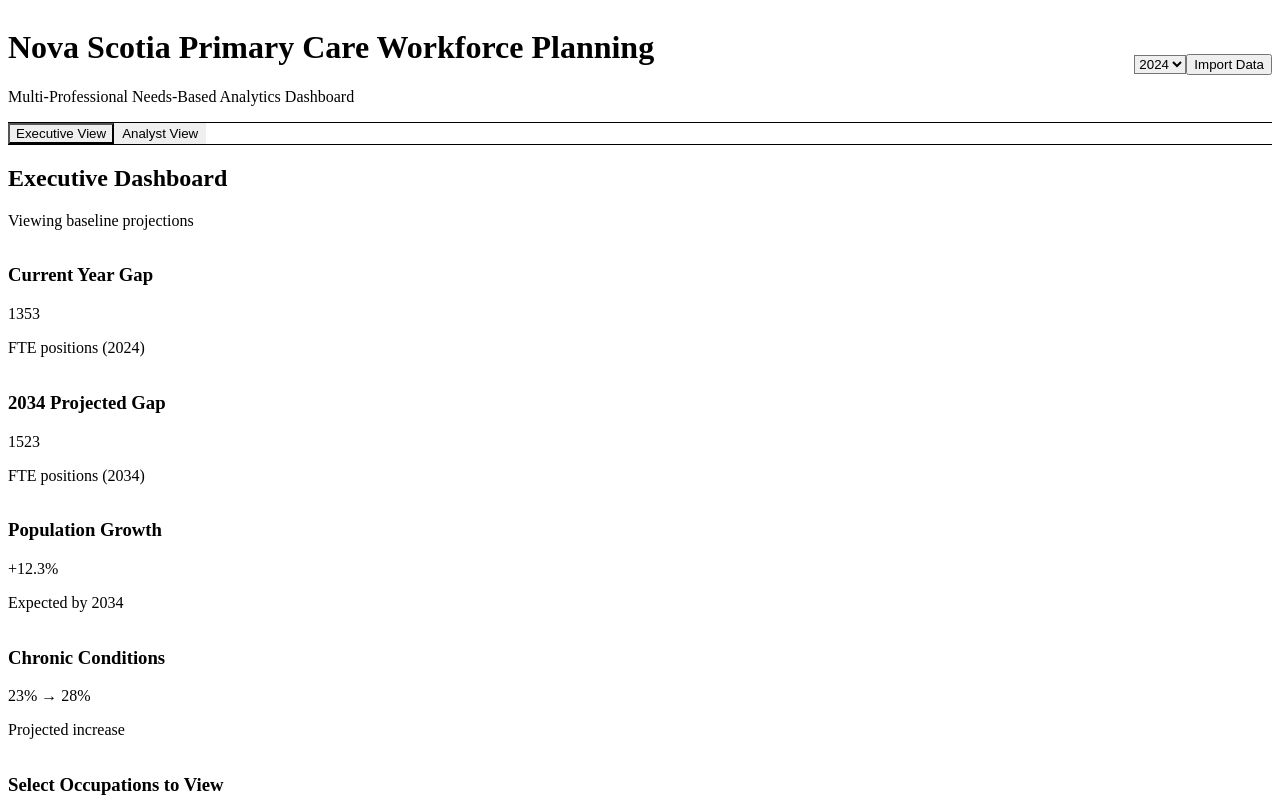
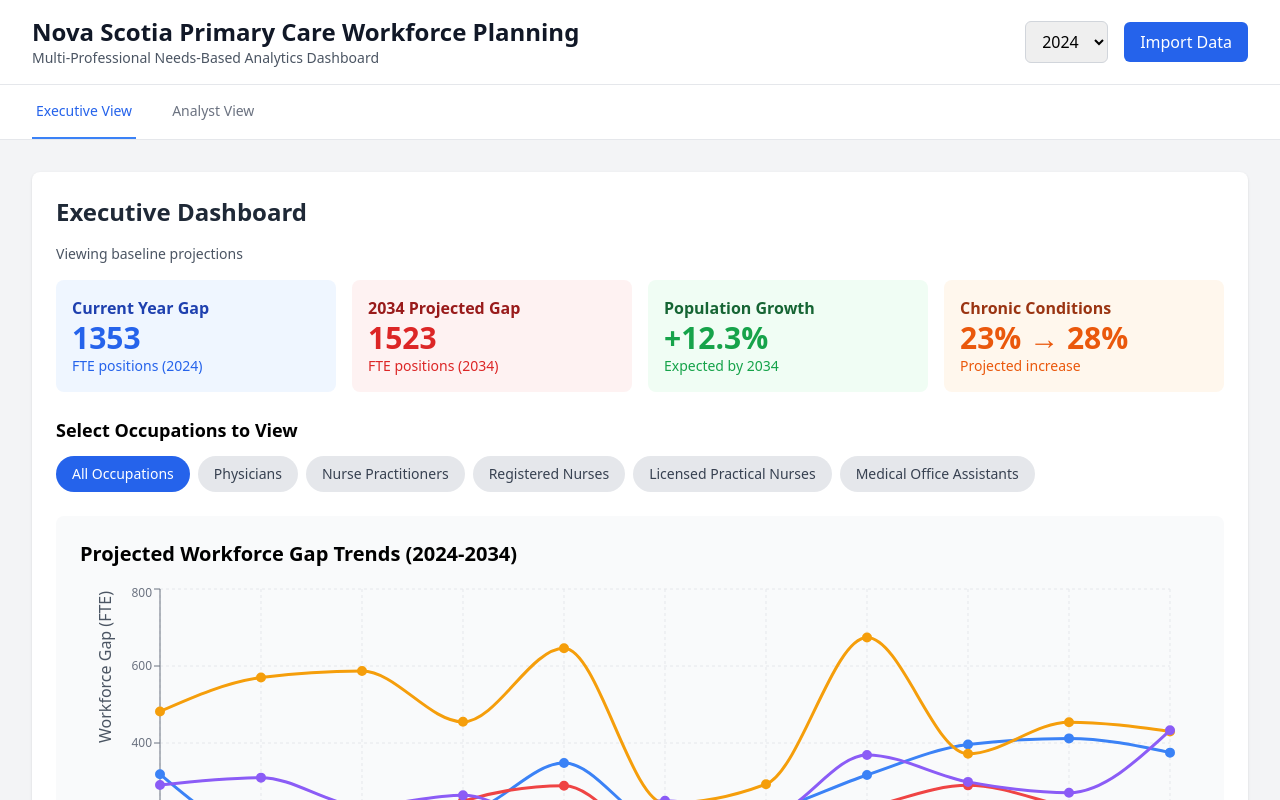
Before and after one commit to joshburslem/COMPASS, a React (Vite) app: page / in a window 1280 px wide. Shown: the top 800 px of the page. Built offline with nearby package versions, Linux system fonts and the light colour scheme.

Commit message:
Restored to 'a39a32eb292e0a7d6dcd27ef494e6a3bf80f662c'
Replit-Restored-To: a39a32eb292e0a7d6dcd27ef494e6a3bf80f662c

```diff
--- a/index.html
+++ b/index.html
@@ -5,6 +5,7 @@
     <meta charset="UTF-8" />
     <meta name="viewport" content="width=device-width, initial-scale=1.0" />
     <title>Workforce Planning Dashboard</title>
+    <script src="https://cdn.tailwindcss.com"></script>
   </head>
   <body>
     <div id="root"></div>
--- a/package.json
+++ b/package.json
@@ -1,14 +1,12 @@
+
 {
   "name": "workforce-planning-app",
   "version": "1.0.0",
   "private": true,
   "dependencies": {
-    "autoprefixer": "^10.4.21",
-    "postcss": "^8.5.6",
     "react": "^18.2.0",
     "react-dom": "^18.2.0",
-    "recharts": "^2.8.0",
-    "tailwindcss": "^4.1.11"
+    "recharts": "^2.8.0"
   },
   "devDependencies": {
     "@vitejs/plugin-react": "^4.0.3",
--- a/src/index.css
+++ /dev/null
@@ -1,4 +0,0 @@
-
-@tailwind base;
-@tailwind components;
-@tailwind utilities;
--- a/src/main.jsx
+++ b/src/main.jsx
@@ -2,7 +2,6 @@
 import React from 'react'
 import ReactDOM from 'react-dom/client'
 import App from './App.jsx'
-import './index.css'
 
 ReactDOM.createRoot(document.getElementById('root')).render(
   <React.StrictMode>
--- a/tailwind.config.js
+++ /dev/null
@@ -1,12 +0,0 @@
-
-/** @type {import('tailwindcss').Config} */
-export default {
-  content: [
-    "./index.html",
-    "./src/**/*.{js,ts,jsx,tsx}",
-  ],
-  theme: {
-    extend: {},
-  },
-  plugins: [],
-}
```
Also changed, not shown: 2 other files (tests, documents, lock files or other folders).
